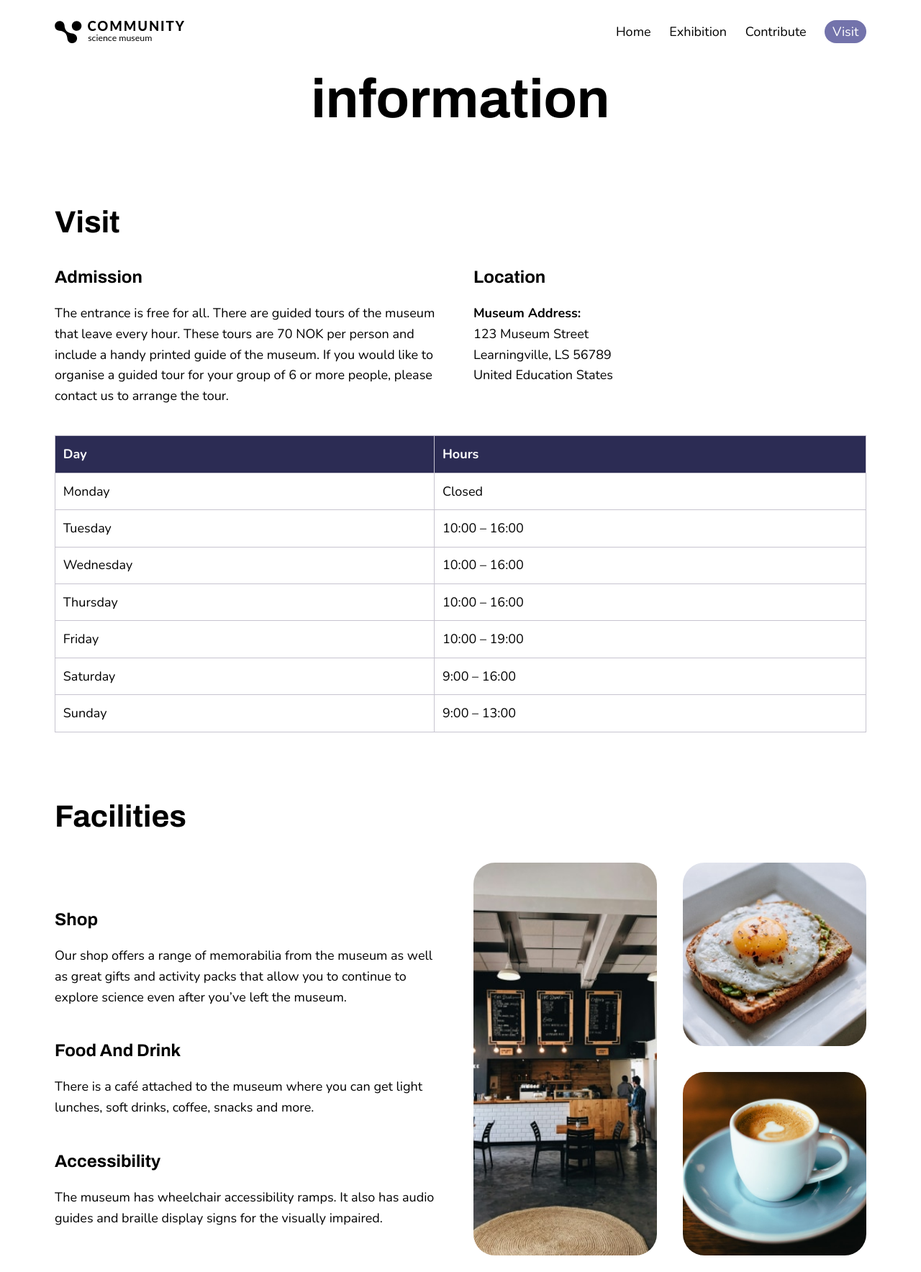
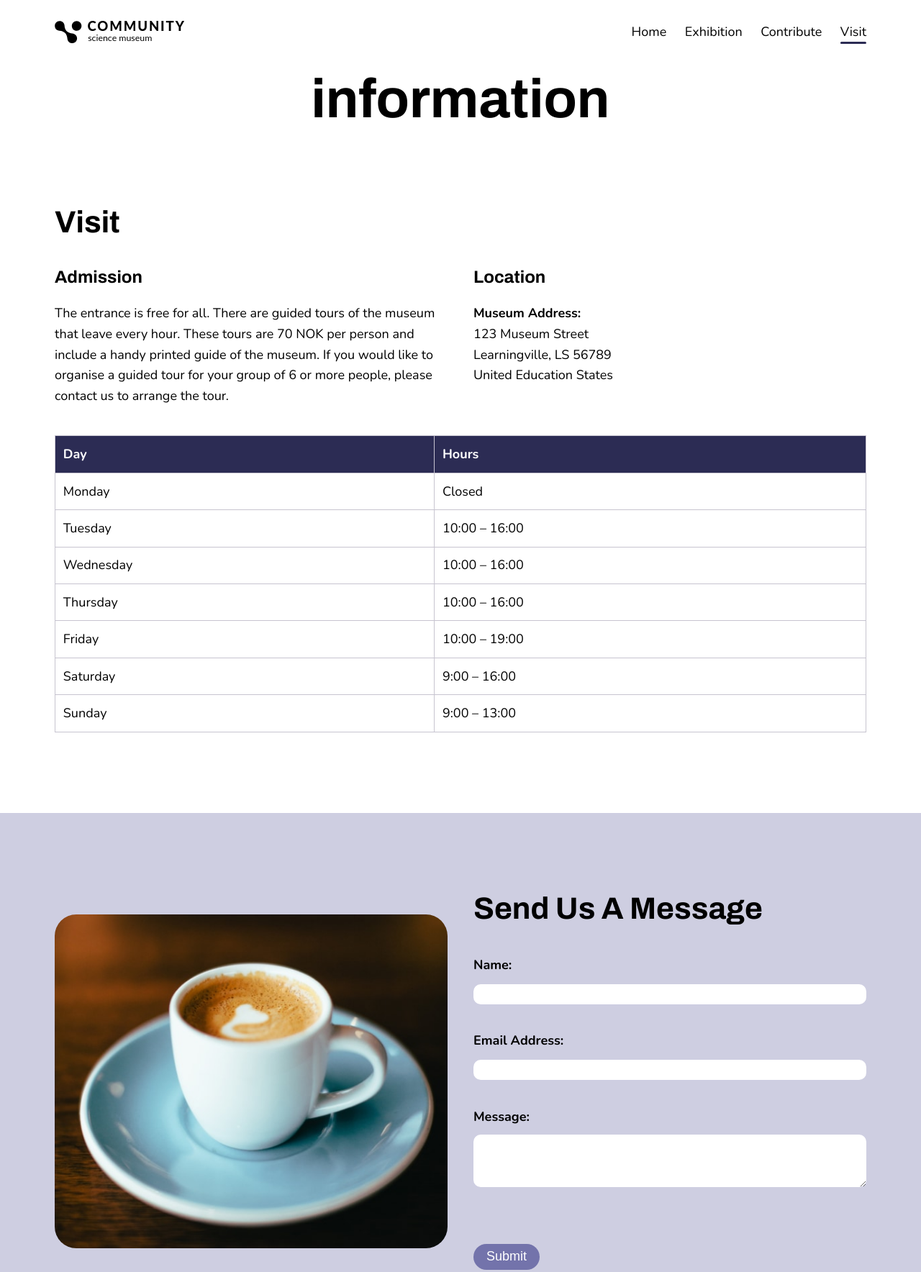
Before and after one commit to andgram/SemesterProject1, a plain HTML site: page visit.html in a window 1280 px wide. Shown: the top 1768 px of the page at 72% size. Drawn offline with nearby package versions, Linux system fonts and the light colour scheme.

Commit message:
adding form

```diff
--- a/styles.css
+++ b/styles.css
@@ -7,6 +7,7 @@
   --clr-primary-600: #2C2C54;
   --clr-primary-700: #171741;
 
+  --clr-neutral-400: #ECECEC;
   --clr-neutral-300: #cecee1;
 
 
@@ -190,6 +191,10 @@ address {
 
 .bg-purple {
   background-color: var(--clr-primary-600);
+}
+
+.bg-shade {
+  background-color: var(--clr-neutral-300);
 }
 
 .museum-bg {
@@ -385,7 +390,6 @@ table {
   border-collapse: collapse;
   margin-top: 1.25em;
   background-color: #fff;
-  margin-bottom: 6rem;
 }
 
 th,
@@ -561,15 +565,26 @@ footer {
 
 nav a {
   color: #000;
+  position: relative;
 }
 
-nav a:hover, .active {
-  color: #fff;
-  background-color: var(--clr-primary-500);
-  padding: 0.2em 0.6em;
-  border-radius: 50px;
-  transition: 400ms;
+nav a:after {
+  content: "";
+  position: absolute;
+  background-color: var(--clr-primary-600);
+  height: 3px;
+  width: 0%;
+  left: 50%;
+  bottom: -5px;
+  transition: 0.3s;
+  transform: translateX(-50%);
+  border-radius: 3px
 }
+
+nav a:hover::after, a.active::after {
+  width: 100%;
+}
+
 
 @media (max-width: 35em) {
   .primary-navigation {
@@ -659,6 +674,32 @@ nav a:hover, .active {
 }
 
 /* ====================
+   Form
+   ==================== */
+
+   form {
+    margin: 0 auto;
+
+   }
+
+   label {
+    display: block;
+    margin: .6em 0;
+    font-weight: 600;
+   }
+
+    input,
+    textarea {
+    width: 100%;
+    padding: .4rem;
+    margin-bottom: 1.6rem;
+    border-radius: 10px;
+    border: none;
+    }
+
+
+
+/* ====================
    Animations
    ==================== */
 
--- a/visit.html
+++ b/visit.html
@@ -92,6 +92,39 @@
           <td>9:00 – 13:00</td>
         </tr>
       </table>
+    </div>
+    </section>
+
+    <section class="section-spacing bg-shade">
+      <div class="container">
+       <div class="split center">
+         <div class="image-container">
+           <img src="images/coffee.jpg" alt="">
+         </div>
+         <div>
+           <h2>Send Us A Message</h2>
+           <form action="process_form.php" method="post">
+             <label for="name">Name:</label>
+             <input type="text" id="name" name="name" required="">
+
+             <label for="email">Email Address:</label>
+             <input type="email" id="email" name="email" required="">
+
+             <div>
+               <label for="message">Message:</label>
+               <textarea id="message" name="message" rows="4" cols="50" required=""></textarea><br><br>
+             </div>
+
+             <button class="main-button" type="submit">Submit</button>
+           </form>
+         </div>
+       </div>
+      </div>
+     </section>
+
+
+  <section class="section-spacing">
+    <div class="container">
       <h2>Facilities</h2>
       <div class="split center extra-space">
         <div>
@@ -111,6 +144,7 @@
           <div class="img-card img-card6"></div>
         </div>
       </div>
+    </div>
     </div>
   </section>
 
```
Also changed, not shown: index.html (+0 -5 lines), kids.html (deleted, +0 -105 lines), 1 other file.
